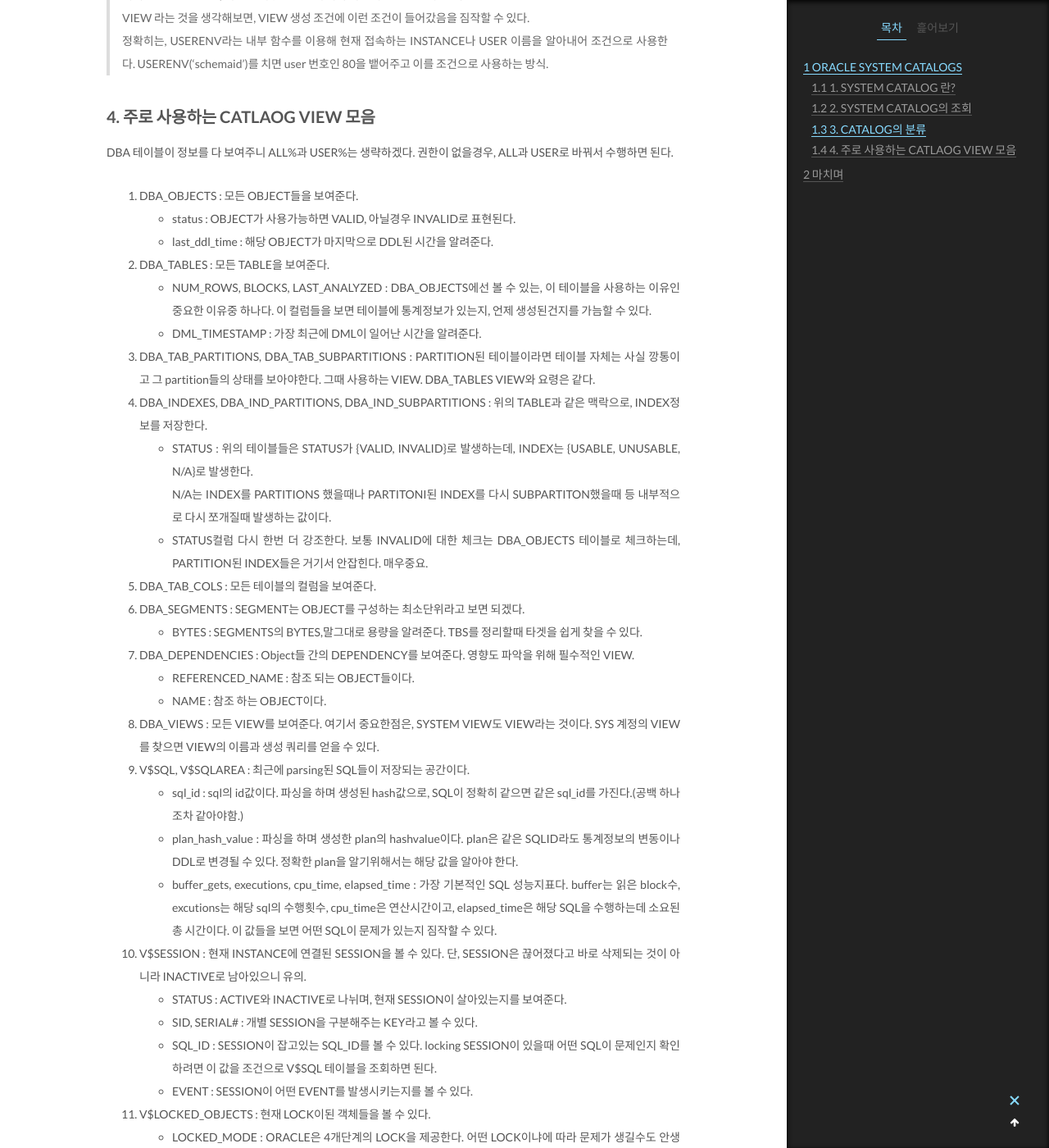
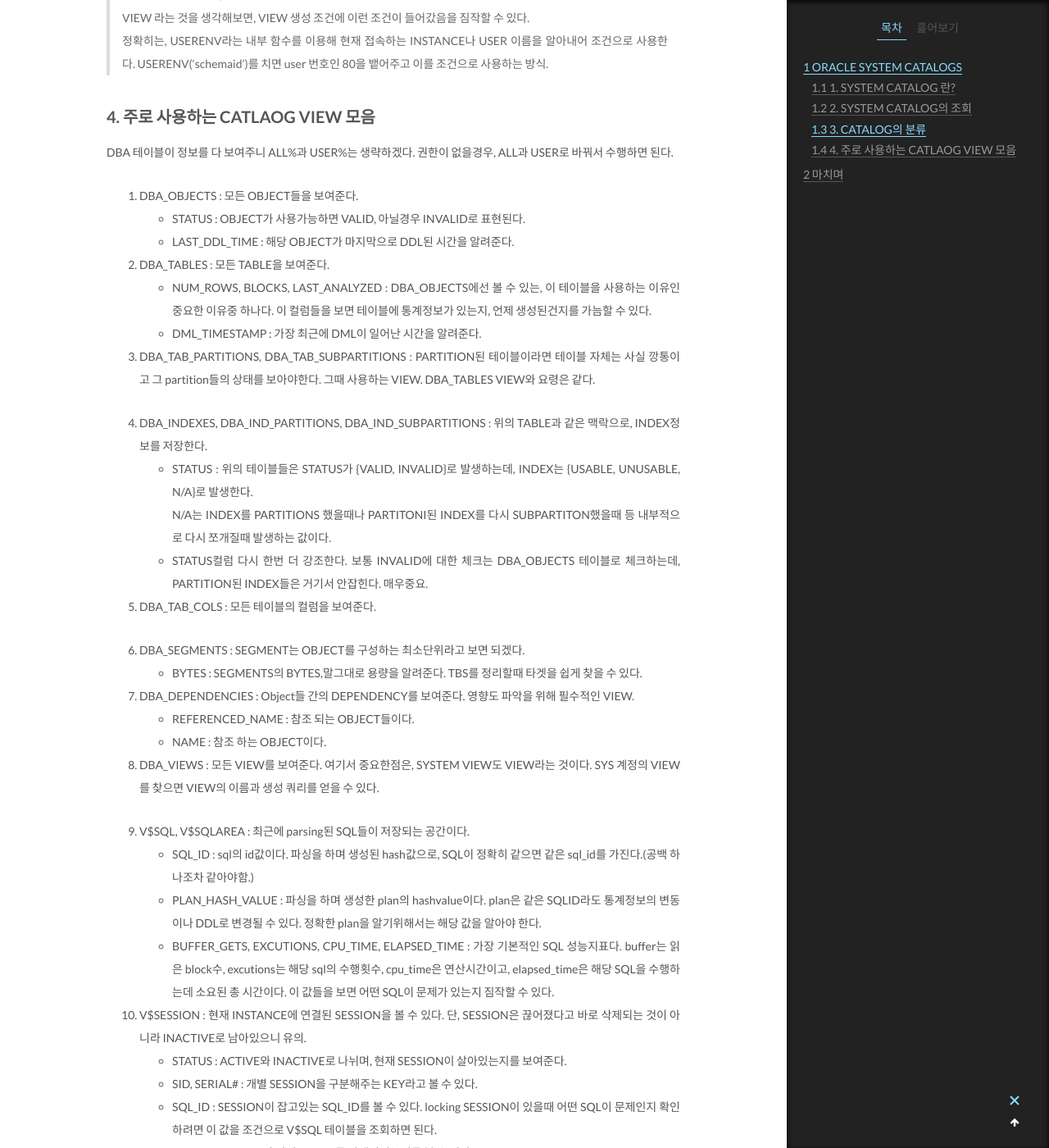
Before and after one commit to scsa8/scsa8.github.io, a Jekyll site: the page built from _posts/2021-03-26-[ORACLE]-HOW-TO-SYSTEM-CATALOG-by-hoon - 복사본.md, in a window 1280 px wide and 1400 px high, scrolled down 2585 px. Shown: the whole window at 82% size. Built offline with Jekyll 4.4.1, drawn with Linux system fonts in a browser that asks for light colours.

Commit message:
가독성 향상을 위한 줄 간격 수정, 대소문자 수정

```diff
--- a/_posts/2021-03-26-[ORACLE]-HOW-TO-SYSTEM-CATALOG-by-hoon - 복사본.md
+++ b/_posts/2021-03-26-[ORACLE]-HOW-TO-SYSTEM-CATALOG-by-hoon - 복사본.md
@@ -94,34 +94,56 @@ DBA 테이블이 정보를 다 보여주니 ALL%과 USER%는 생략하겠다.
 
 
 1. DBA_OBJECTS : 모든 OBJECT들을 보여준다.
-    - status : OBJECT가 사용가능하면 VALID, 아닐경우 INVALID로 표현된다.
-    - last_ddl_time : 해당 OBJECT가 마지막으로 DDL된 시간을 알려준다.
+    - STATUS : OBJECT가 사용가능하면 VALID, 아닐경우 INVALID로 표현된다.
+    - LAST_DDL_TIME : 해당 OBJECT가 마지막으로 DDL된 시간을 알려준다.
+<br/>
+
 2. DBA_TABLES : 모든 TABLE을 보여준다.
     - NUM_ROWS, BLOCKS, LAST_ANALYZED : DBA_OBJECTS에선 볼 수 있는, 이 테이블을 사용하는 이유인 중요한 이유중 하나다. 이 컬럼들을 보면 테이블에 통계정보가 있는지, 언제 생성된건지를 가늠할 수 있다.
     - DML_TIMESTAMP : 가장 최근에 DML이 일어난 시간을 알려준다.
+<br/>
+
 3. DBA_TAB_PARTITIONS, DBA_TAB_SUBPARTITIONS : PARTITION된 테이블이라면 테이블 자체는 사실 깡통이고 그 partition들의 상태를 보아야한다. 그때 사용하는 VIEW. DBA_TABLES VIEW와 요령은 같다.
+<br/>
+
 4. DBA_INDEXES, DBA_IND_PARTITIONS, DBA_IND_SUBPARTITIONS : 위의 TABLE과 같은 맥락으로, INDEX정보를 저장한다.
     - STATUS : 위의 테이블들은 STATUS가 {VALID, INVALID}로 발생하는데, INDEX는 {USABLE, UNUSABLE, N/A}로 발생한다.
     N/A는 INDEX를 PARTITIONS 했을때나 PARTITONI된 INDEX를 다시 SUBPARTITON했을때 등 내부적으로 다시 쪼개질때 발생하는 값이다.
     - STATUS컬럼 다시 한번 더 강조한다. 보통 INVALID에 대한 체크는 DBA_OBJECTS 테이블로 체크하는데, PARTITION된 INDEX들은 거기서 안잡힌다. 매우중요.
+<br/>
+
 5. DBA_TAB_COLS : 모든 테이블의 컬럼을 보여준다.
+<br/>
+
 6. DBA_SEGMENTS : SEGMENT는 OBJECT를 구성하는 최소단위라고 보면 되겠다.
     - BYTES : SEGMENTS의 BYTES,말그대로 용량을 알려준다. TBS를 정리할때 타겟을 쉽게 찾을 수 있다.
+<br/>
+
 7. DBA_DEPENDENCIES : Object들 간의 DEPENDENCY를 보여준다. 영향도 파악을 위해 필수적인 VIEW.
     - REFERENCED_NAME : 참조 되는 OBJECT들이다.
     - NAME : 참조 하는 OBJECT이다.
+<br/>
+
 8. DBA_VIEWS : 모든 VIEW를 보여준다. 여기서 중요한점은, SYSTEM VIEW도 VIEW라는 것이다. SYS 계정의 VIEW를 찾으면 VIEW의 이름과 생성 쿼리를 얻을 수 있다.
+<br/>
+
 9. V\$SQL, V\$SQLAREA : 최근에 parsing된 SQL들이 저장되는 공간이다.
-    - sql_id : sql의 id값이다. 파싱을 하며 생성된 hash값으로, SQL이 정확히 같으면 같은 sql_id를 가진다.(공백 하나조차 같아야함.)
-    - plan_hash_value : 파싱을 하며 생성한 plan의 hashvalue이다. plan은 같은 SQLID라도 통계정보의 변동이나 DDL로 변경될 수 있다. 정확한 plan을 알기위해서는 해당 값을 알아야 한다.
-    - buffer_gets, executions, cpu_time, elapsed_time : 가장 기본적인 SQL 성능지표다. buffer는 읽은 block수, excutions는 해당 sql의 수행횟수, cpu_time은 연산시간이고, elapsed_time은 해당 SQL을 수행하는데 소요된 총 시간이다. 이 값들을 보면 어떤 SQL이 문제가 있는지 짐작할 수 있다.
+    - SQL_ID : sql의 id값이다. 파싱을 하며 생성된 hash값으로, SQL이 정확히 같으면 같은 sql_id를 가진다.(공백 하나조차 같아야함.)
+    - PLAN_HASH_VALUE : 파싱을 하며 생성한 plan의 hashvalue이다. plan은 같은 SQLID라도 통계정보의 변동이나 DDL로 변경될 수 있다. 정확한 plan을 알기위해서는 해당 값을 알아야 한다.
+    - BUFFER_GETS, EXCUTIONS, CPU_TIME, ELAPSED_TIME : 가장 기본적인 SQL 성능지표다. buffer는 읽은 block수, excutions는 해당 sql의 수행횟수, cpu_time은 연산시간이고, elapsed_time은 해당 SQL을 수행하는데 소요된 총 시간이다. 이 값들을 보면 어떤 SQL이 문제가 있는지 짐작할 수 있다.
+<br/>
+
 10. V$SESSION : 현재 INSTANCE에 연결된 SESSION을 볼 수 있다. 단, SESSION은 끊어졌다고 바로 삭제되는 것이 아니라 INACTIVE로 남아있으니 유의.
     - STATUS : ACTIVE와 INACTIVE로 나뉘며, 현재 SESSION이 살아있는지를 보여준다.
     - SID, SERIAL# : 개별 SESSION을 구분해주는 KEY라고 볼 수 있다.
     - SQL_ID : SESSION이 잡고있는 SQL_ID를 볼 수 있다. locking SESSION이 있을때 어떤 SQL이 문제인지 확인하려면 이 값을 조건으로 V$SQL 테이블을 조회하면 된다.
     - EVENT : SESSION이 어떤 EVENT를 발생시키는지를 볼 수 있다.
+<br/>
+
 11. V$LOCKED_OBJECTS : 현재 LOCK이된 객체들을 볼 수 있다.
     - LOCKED_MODE : ORACLE은 4개단계의 LOCK을 제공한다. 어떤 LOCK이냐에 따라 문제가 생길수도 안생길수도 있으니 확인이 필요하다.
+<br/>
+
 12. V$PARAMETER : DB의 PARAMETER들을 볼 수 있다.
     - 성격상, COLUMN값보단 NAME을 주의깊게 봐야한다. 특히, nls% 관련은 자주 사용하게 되며 cpu_count나 thread 등의 대한 정보는 parallel 처리시 필수적으로 확인해야 한다.
 
```
